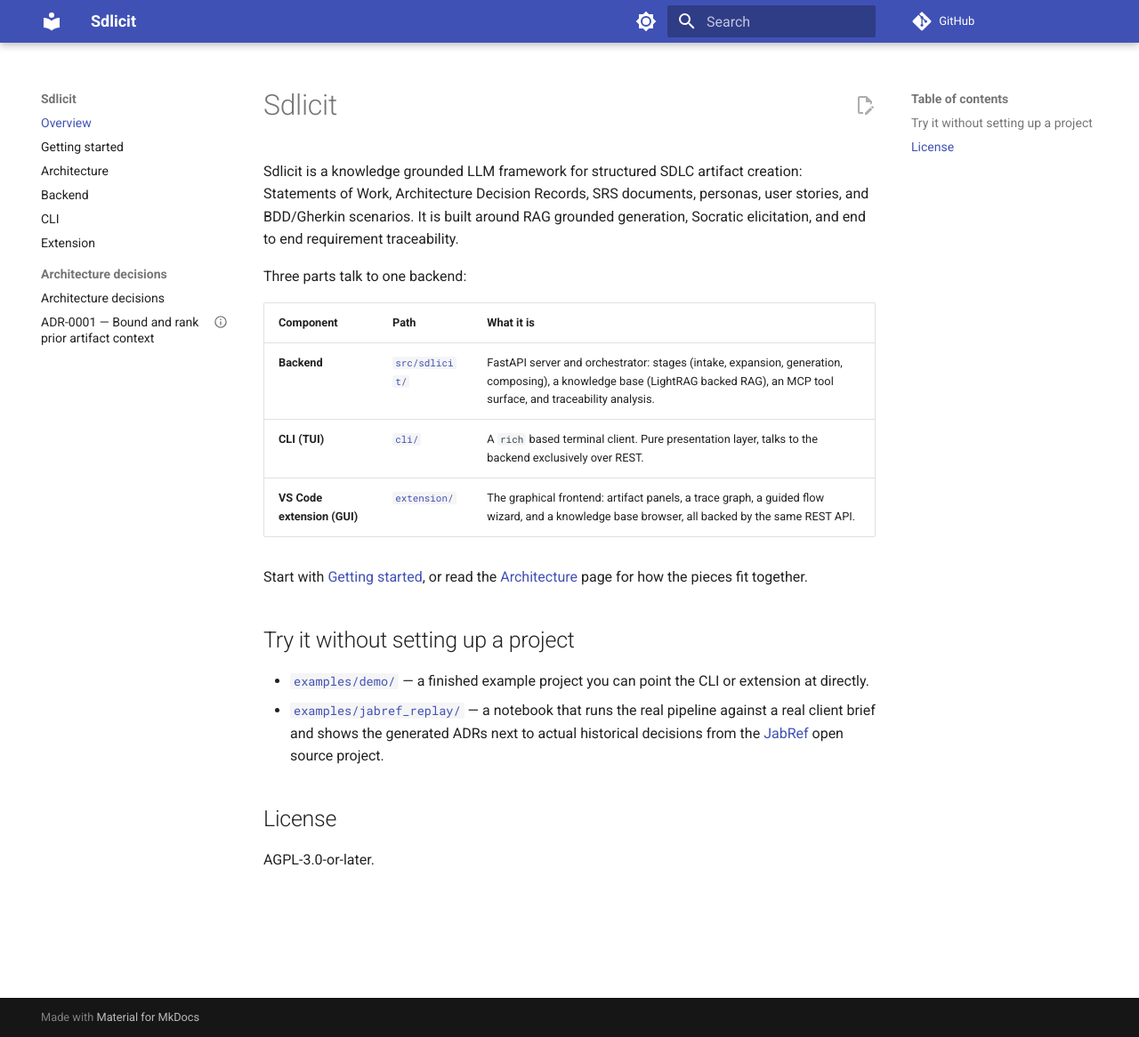
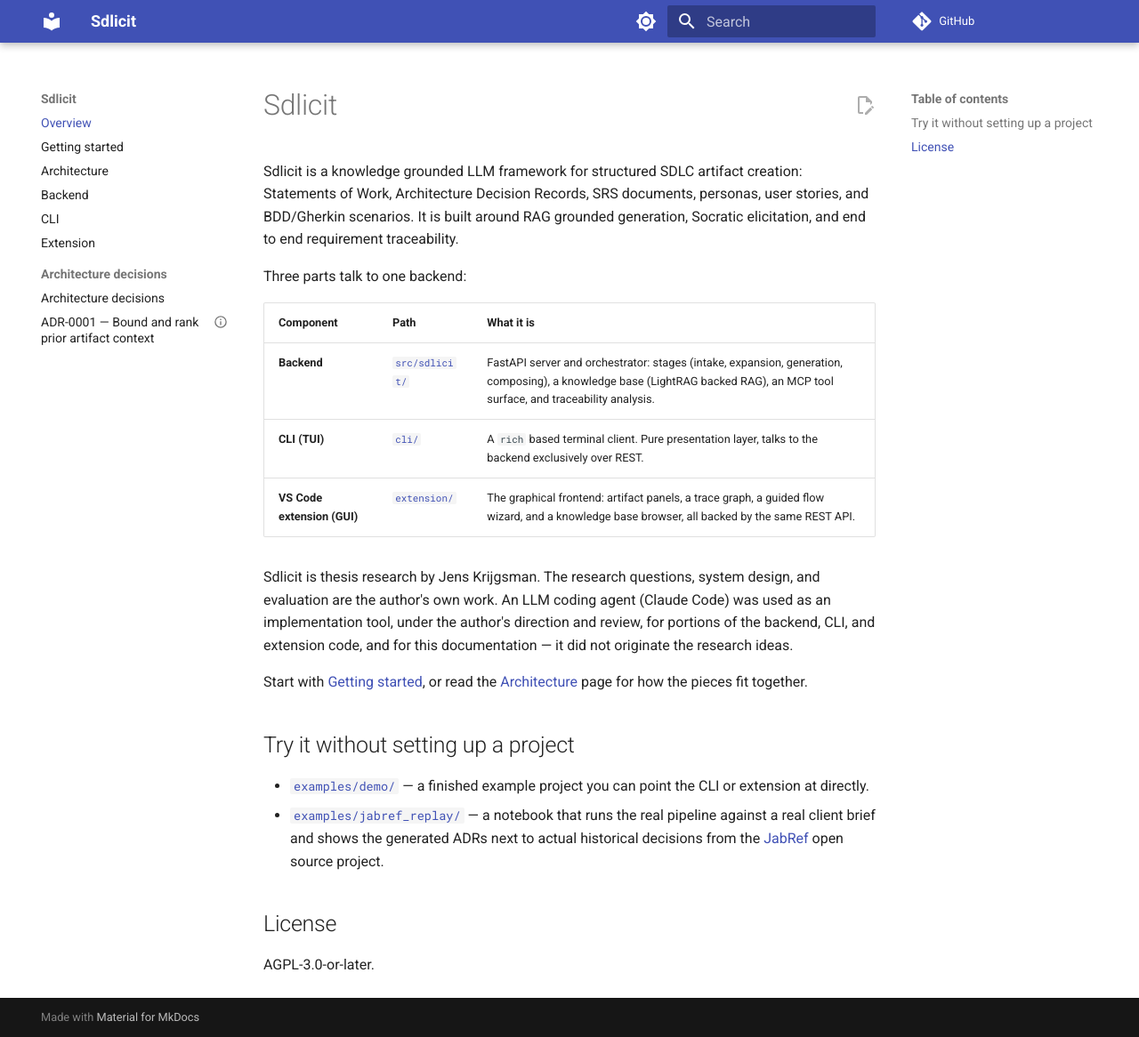
Before and after one commit to JensKrijgsman/Sdlicit, an MkDocs documentation site: the page built from docs/index.md, in a window 1280 px wide and 1166 px high. Shown: the whole window at 89% size. Built offline with MkDocs 1.6.1 and Material for MkDocs 9.7.7, drawn with Linux system fonts in a browser that asks for light colours; comment, search, counter and statistics services are not loaded.

Commit message:
Fix branch name mismatch (main, not master) and add authorship note
All workflow triggers and doc links used "master" — this repo (and
the public repo, once it has a first push) uses "main". The sync
workflow specifically would never have fired on push to main.

Also states plainly in the README and docs that Sdlicit is thesis
research by Jens Krijgsman: the research questions, system design,
and evaluation are the author's own work, and an LLM coding agent was
used as an implementation tool under the author's direction and
review, not as a source of the research ideas.

Co-Authored-By: Claude Sonnet 5 <noreply@anthropic.com>

```diff
--- a/docs/index.md
+++ b/docs/index.md
@@ -6,16 +6,18 @@ Three parts talk to one backend:
 
 | Component | Path | What it is |
 |---|---|---|
-| **Backend** | [`src/sdlicit/`](https://github.com/JensKrijgsman/Sdlicit-public/tree/master/src/sdlicit) | FastAPI server and orchestrator: stages (intake, expansion, generation, composing), a knowledge base (LightRAG backed RAG), an MCP tool surface, and traceability analysis. |
-| **CLI (TUI)** | [`cli/`](https://github.com/JensKrijgsman/Sdlicit-public/tree/master/cli) | A `rich` based terminal client. Pure presentation layer, talks to the backend exclusively over REST. |
-| **VS Code extension (GUI)** | [`extension/`](https://github.com/JensKrijgsman/Sdlicit-public/tree/master/extension) | The graphical frontend: artifact panels, a trace graph, a guided flow wizard, and a knowledge base browser, all backed by the same REST API. |
+| **Backend** | [`src/sdlicit/`](https://github.com/JensKrijgsman/Sdlicit-public/tree/main/src/sdlicit) | FastAPI server and orchestrator: stages (intake, expansion, generation, composing), a knowledge base (LightRAG backed RAG), an MCP tool surface, and traceability analysis. |
+| **CLI (TUI)** | [`cli/`](https://github.com/JensKrijgsman/Sdlicit-public/tree/main/cli) | A `rich` based terminal client. Pure presentation layer, talks to the backend exclusively over REST. |
+| **VS Code extension (GUI)** | [`extension/`](https://github.com/JensKrijgsman/Sdlicit-public/tree/main/extension) | The graphical frontend: artifact panels, a trace graph, a guided flow wizard, and a knowledge base browser, all backed by the same REST API. |
+
+Sdlicit is thesis research by Jens Krijgsman. The research questions, system design, and evaluation are the author's own work. An LLM coding agent (Claude Code) was used as an implementation tool, under the author's direction and review, for portions of the backend, CLI, and extension code, and for this documentation — it did not originate the research ideas.
 
 Start with [Getting started](getting-started.md), or read the [Architecture](architecture.md) page for how the pieces fit together.
 
 ## Try it without setting up a project
 
-- [`examples/demo/`](https://github.com/JensKrijgsman/Sdlicit-public/tree/master/examples/demo) — a finished example project you can point the CLI or extension at directly.
-- [`examples/jabref_replay/`](https://github.com/JensKrijgsman/Sdlicit-public/tree/master/examples/jabref_replay) — a notebook that runs the real pipeline against a real client brief and shows the generated ADRs next to actual historical decisions from the [JabRef](https://github.com/JabRef/jabref) open source project.
+- [`examples/demo/`](https://github.com/JensKrijgsman/Sdlicit-public/tree/main/examples/demo) — a finished example project you can point the CLI or extension at directly.
+- [`examples/jabref_replay/`](https://github.com/JensKrijgsman/Sdlicit-public/tree/main/examples/jabref_replay) — a notebook that runs the real pipeline against a real client brief and shows the generated ADRs next to actual historical decisions from the [JabRef](https://github.com/JabRef/jabref) open source project.
 
 ## License
 
--- a/mkdocs.yml
+++ b/mkdocs.yml
@@ -1,7 +1,7 @@
 site_name: Sdlicit
 site_description: Knowledge-grounded LLM framework for structured SDLC artifact creation
 repo_url: https://github.com/JensKrijgsman/Sdlicit-public
-edit_uri: edit/master/docs/
+edit_uri: edit/main/docs/
 
 theme:
   name: material
```
Also changed, not shown: README.md (+2 -0 lines), docs/extension.md (+1 -1 lines), docs/getting-started.md (+2 -2 lines), 3 other files.
